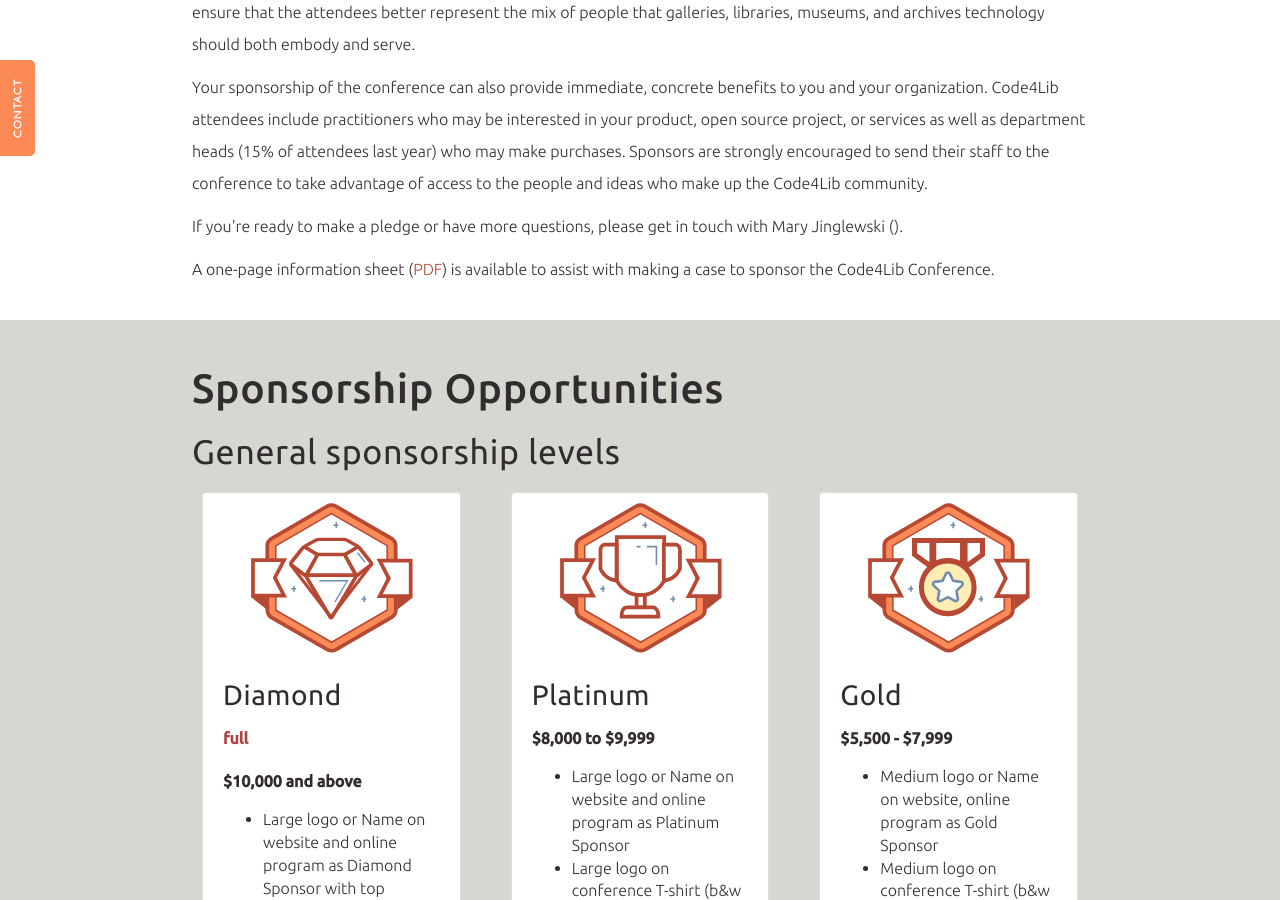
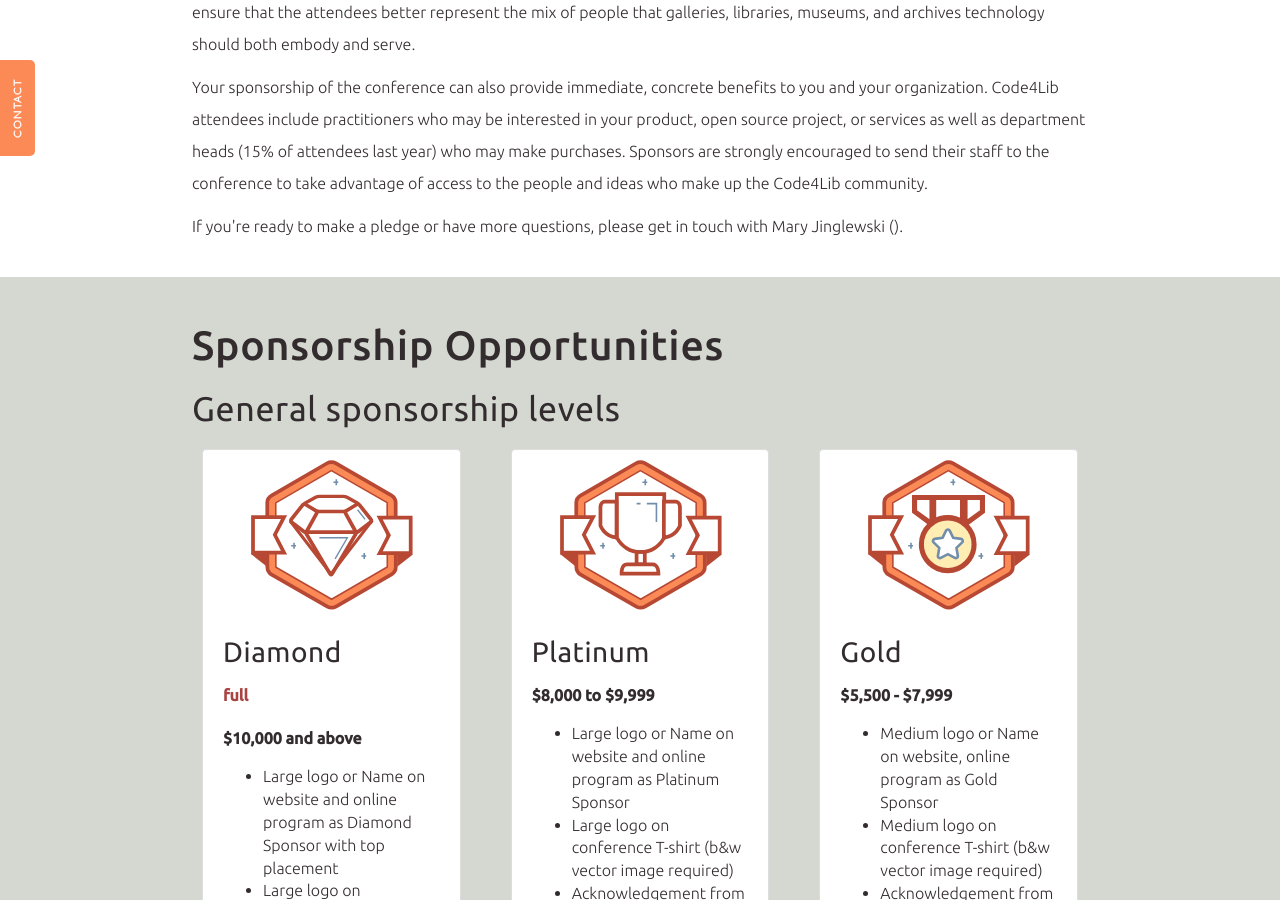
Before and after one commit to code4lib/2018.code4lib.org, a Jekyll site: the page built from prospectus/index.html, in a window 1280 px wide and 900 px high, scrolled down 1737 px. Built offline with Jekyll 4.4.1, drawn with Linux system fonts in a browser that asks for light colours; some web fonts are replaced; some of the changed lines change nothing that is shown.

Commit message:
comment out link to 2017 info sheet

```diff
--- a/prospectus/index.html
+++ b/prospectus/index.html
@@ -80,10 +80,13 @@
           If you're ready to make a pledge or have more questions, please get in touch with Mary Jinglewski (<a href="mailto:{{main-conf-email}}">{{main-conf-email}}</a>).
         </p>
 
+        {% comment %}
+        <!-- TODO: updated info sheet for 2017 -->
         <p>
           A one-page information sheet (<a href="/assets/img/Code4Lib-2017-Information-Sheet.pdf">PDF</a>)
           is available to assist with making a case to sponsor the Code4Lib Conference.
         </p>
+        {% endcomment %}
     </div>
 
     <div class="row section prospectus-padder">
```
